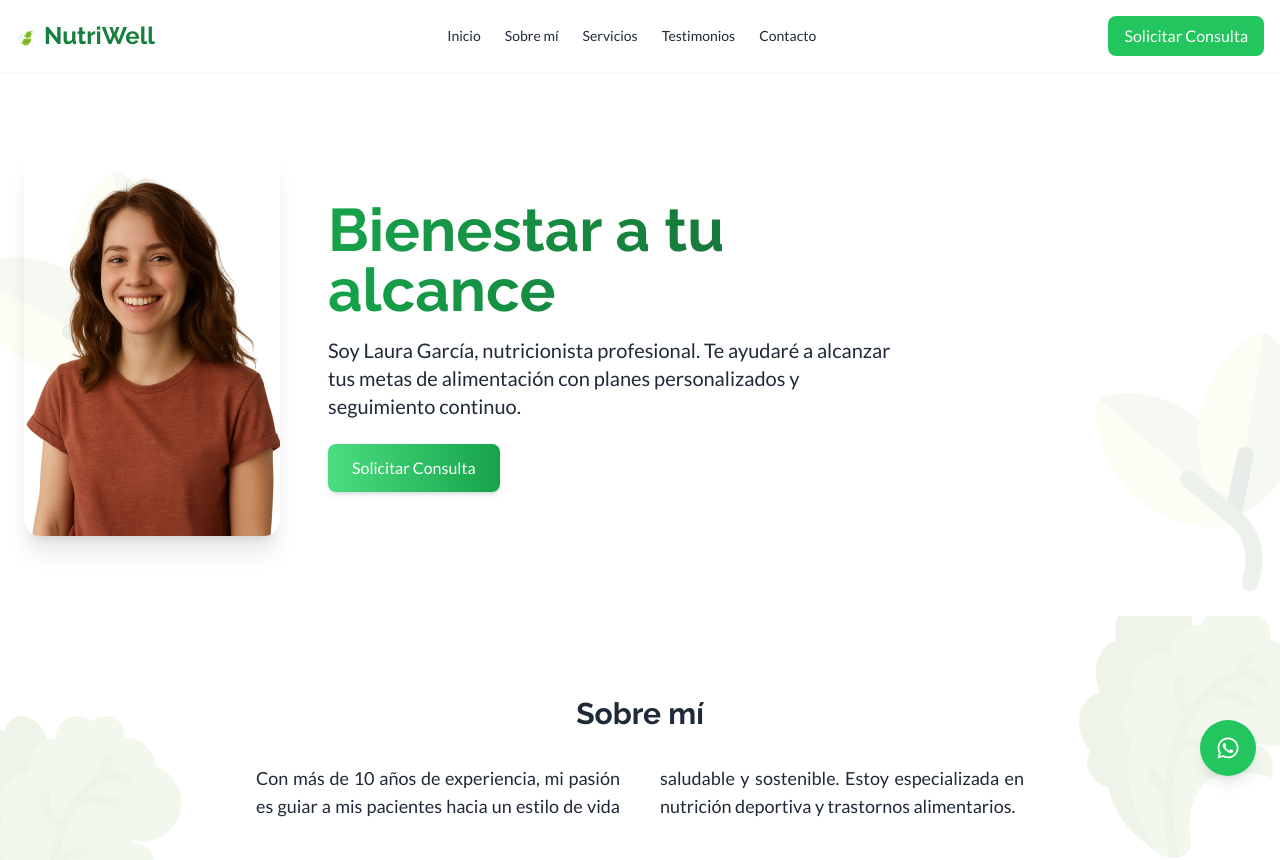
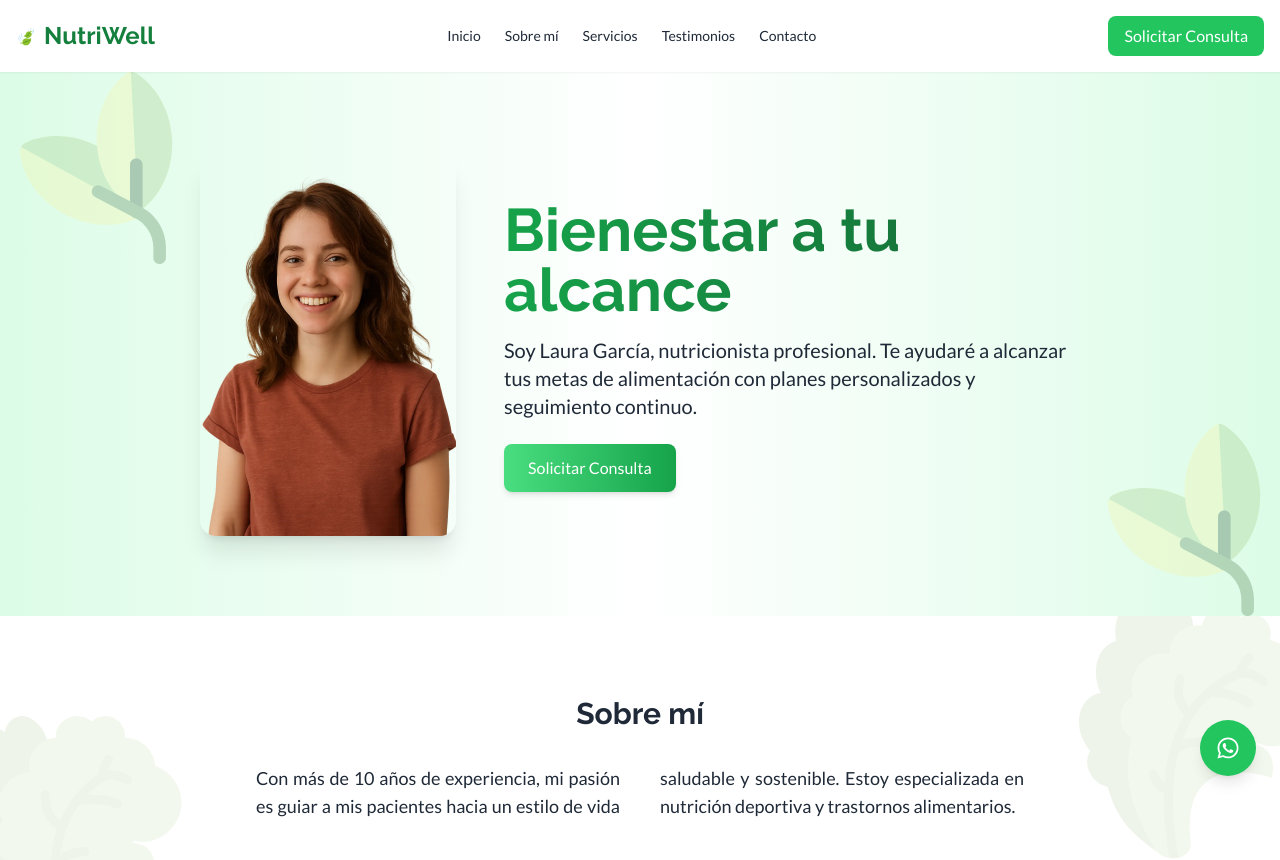
Before and after one commit to juliokof2104/nutri, a React (Vite) app: page / in a window 1280 px wide. Shown: the top 860 px of the page. Built offline with nearby package versions, Linux system fonts and the light colour scheme.

Commit message:
Update NutriWell.jsx

```diff
--- a/src/NutriWell.jsx
+++ b/src/NutriWell.jsx
@@ -60,9 +60,10 @@ export default function NutriWell() {
       </nav>
 
       {/* Hero */}
-      <section id="inicio" className="relative px-6 py-20 bg-white overflow-hidden">
-        <img src={hoja} alt="decoración hoja" className="absolute top-[100px] left-[-60px] w-64 opacity-10 z-0 pointer-events-none" />
-        <img src={hoja} alt="decoración hoja" className="absolute bottom-10 right-[-40px] w-64 opacity-10 z-0 pointer-events-none rotate-[12deg]" />
+      {/* Hero */}
+<section id="inicio" className="relative flex flex-col md:flex-row items-start justify-center px-6 py-20 bg-gradient-to-r from-green-100 via-white to-green-100 overflow-hidden">
+  <img src={hoja} alt="decoración hoja" className="absolute bottom-0 right-0 w-20 md:w-48 opacity-30 pointer-events-none z-0" />
+  <img src={hoja} alt="decoración hoja" className="absolute top-0 left-0 w-20 md:w-48 opacity-30 pointer-events-none z-0" />
   <div className="flex flex-col md:flex-row gap-12 z-10">
     <div className="relative w-64 h-96 mx-auto md:mx-0 rounded-2xl overflow-hidden shadow-xl">
       <img src={lauraImage} alt="Laura García" className="absolute inset-0 w-full h-full object-cover" />
@@ -74,6 +75,7 @@ export default function NutriWell() {
     </div>
   </div>
 </section>
+
 
       {/* Sobre mí */}
       <section id="sobre-mi" className="relative px-6 py-20 bg-white overflow-hidden">
```
Lines whose indentation alone changed are shown as unchanged.
